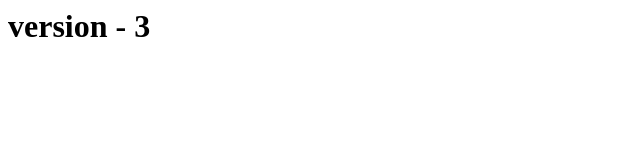
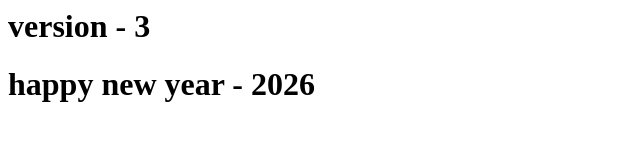
Before and after one commit to alsiddiqinfra006-ai/web-apps, a plain HTML site: page index.html in a window 1280 px wide. Shown: the whole page, without its empty margins (0-640 px from the left). Drawn offline with Linux system fonts and the light colour scheme.

Commit message:
third-commit

```diff
--- a/index.html
+++ b/index.html
@@ -1 +1,2 @@
 <h1>version - 3</h1>
+<h1>happy new year - 2026</h1>
```
